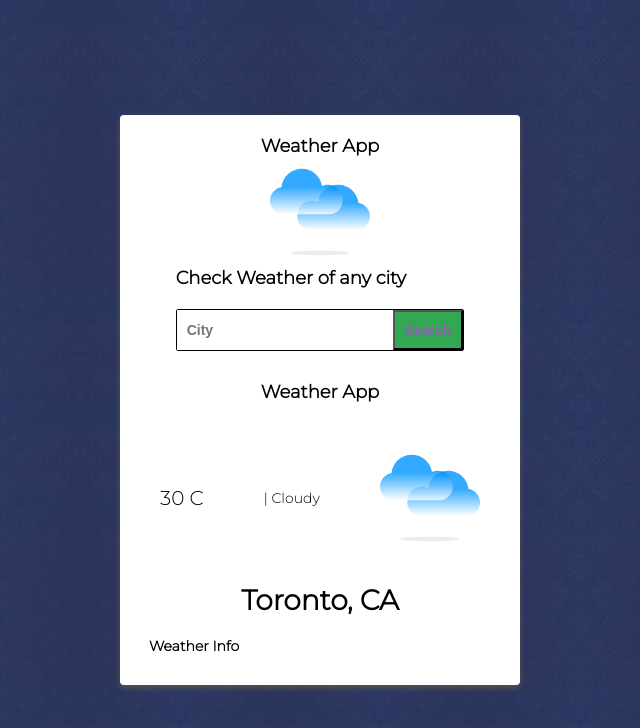
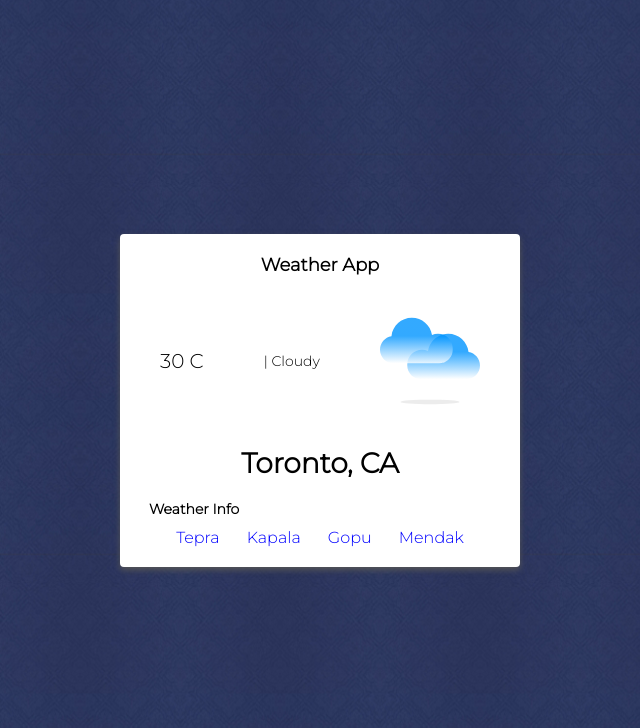
Before and after one commit to BipulChau/Weather-App, a React (Create React App) app: page / in a window 1280 px wide. Shown: the top 728 px of the page, without its empty margins (320-960 px from the left). Built offline with nearby package versions, Linux system fonts and the light colour scheme.

Commit message:
Create Weatherinfo component and css file for it

```diff
--- a/src/App.js
+++ b/src/App.js
@@ -8,7 +8,7 @@ function App() {
   return (
     <div className="main">
       <Nav/>
-      <City />
+      {/* <City /> */}
       <Weather/>
     </div>
   );
--- a/src/components/Weather.jsx
+++ b/src/components/Weather.jsx
@@ -1,10 +1,11 @@
 import { Fragment } from "react";
 import "./weather.css";
+import WeatherInfo from "./WeatherInfo";
 
 const Weather = () => {
   return (
     <Fragment>
-      <span className="react_app">Weather App</span>
+      {/* <span className="react_app">Weather App</span> */}
     <div className="weather">
       <span className="condition">30 C</span>
       <span className="cloudy">| Cloudy</span>
@@ -16,6 +17,7 @@ const Weather = () => {
     </div>
     <span className="location">Toronto, CA</span>
     <span className="weather_info">Weather Info</span>
+    <WeatherInfo/>
     </Fragment>
   );
 };
--- /dev/null
+++ b/src/components/WeatherInfo.jsx
@@ -0,0 +1,14 @@
+import "./weatherinfo.css";
+
+const WeatherInfo = (props) => {
+  return (
+    <div className="weather_details">
+      <span>Tepra</span>
+      <span>Kapala</span>
+      <span>Gopu</span>
+      <span>Mendak</span>
+    </div>
+  )
+}
+
+export default WeatherInfo
--- a/src/components/weather.css
+++ b/src/components/weather.css
@@ -36,6 +36,8 @@
   width: 90%;
 }
 
+
+
 .react_app {
   color: black;
   font-size: 18px;
--- /dev/null
+++ b/src/components/weatherinfo.css
@@ -0,0 +1,9 @@
+.weather_details{
+  display: flex;
+  width: 90%;
+  flex-direction: row;
+  justify-content: space-evenly;
+  align-items: center;
+  flex-wrap: wrap;
+  color:blue;
+}
```
